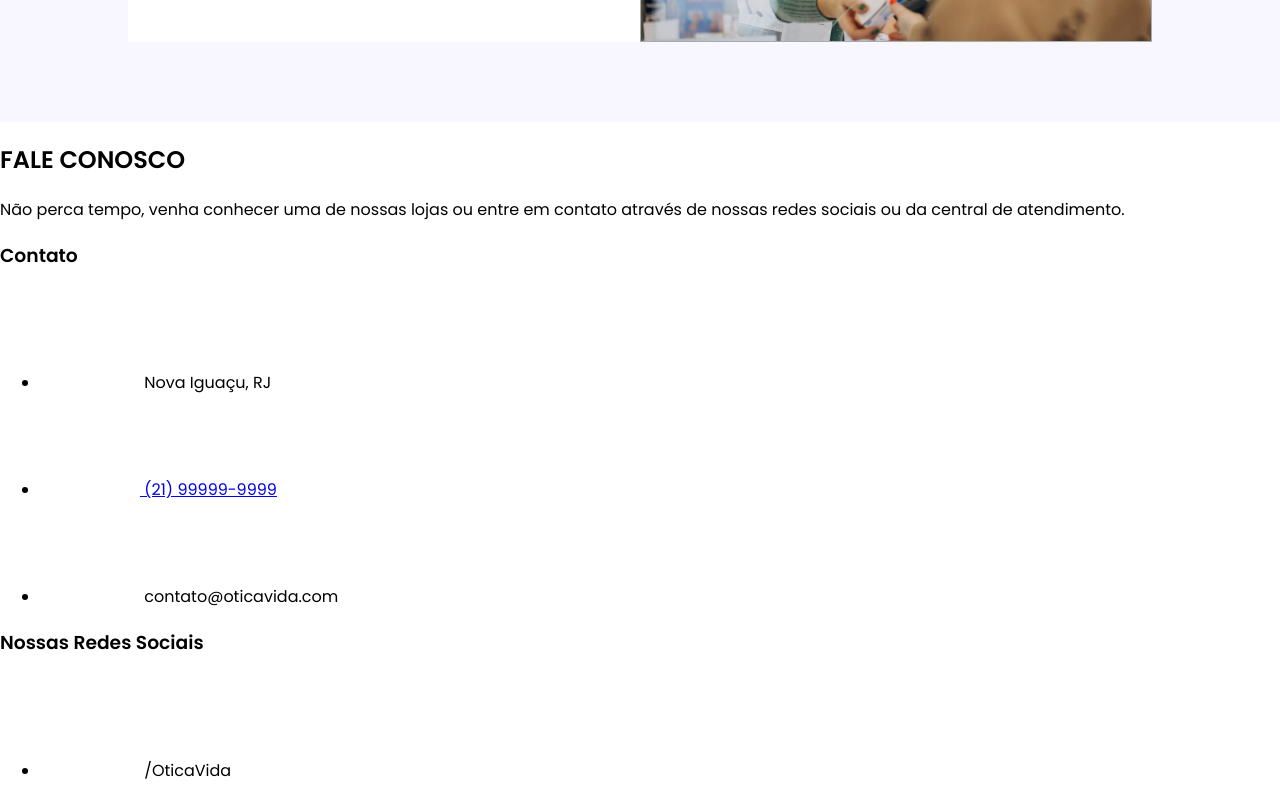
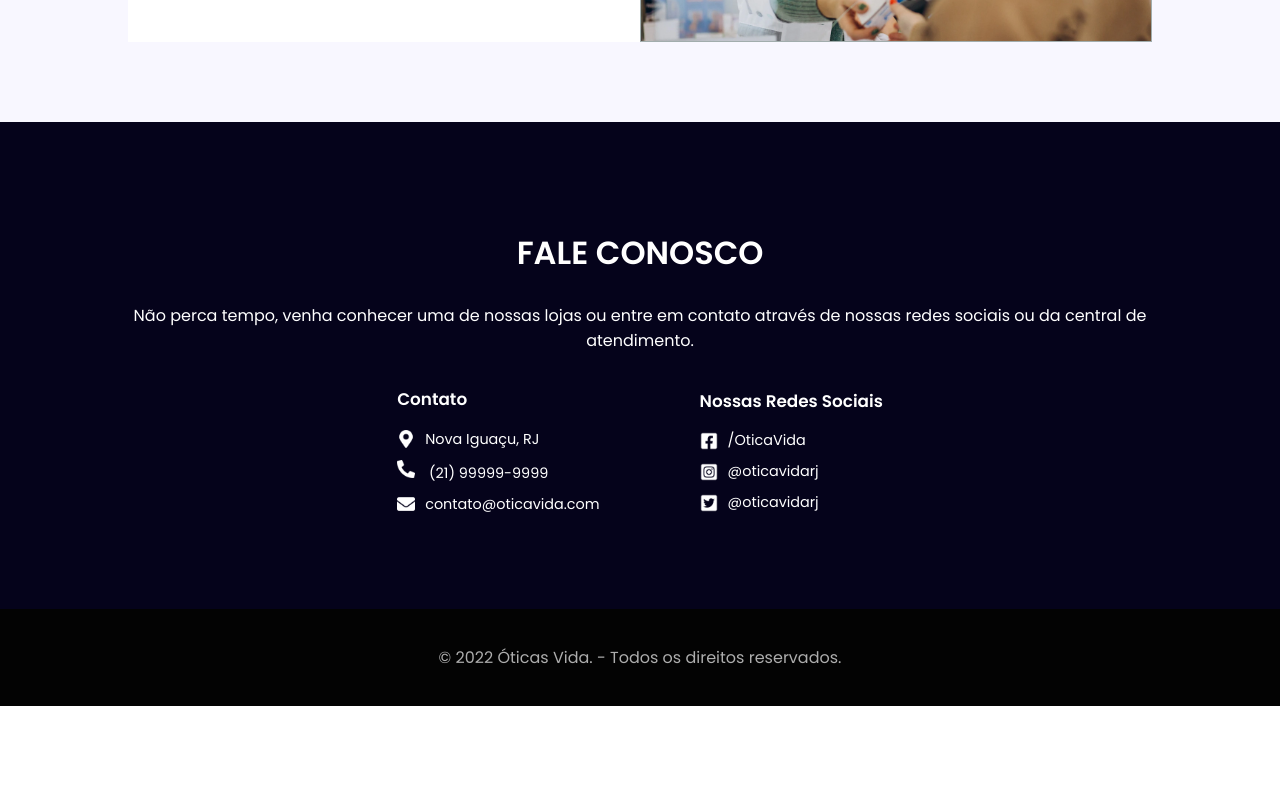
Before and after one commit to dev-jefferson-lopes/projeto-13-react, a React (Vite) app: page / in a window 1280 px wide. Shown: the part 2920-3720 px from the top of the page. After the commit the page ends 3626 px from the top, so only its background shows below. Built offline with nearby package versions, Linux system fonts and the light colour scheme; a web font is replaced by a local one.

Commit message:
Fim da estilização

```diff
--- a/src/components/Footer/index.jsx
+++ b/src/components/Footer/index.jsx
@@ -1,4 +1,5 @@
 import React from "react"
+import "./index.scss"
 
 export default function Footer() {
     return (
--- a/src/components/Footer/index.scss
+++ b/src/components/Footer/index.scss
@@ -0,0 +1,6 @@
+footer{
+    background-color: #030303;
+    text-align: center;
+    color: #adadad;
+    padding: 20px;
+}
--- a/src/components/Main/SecaoContato/index.jsx
+++ b/src/components/Main/SecaoContato/index.jsx
@@ -1,12 +1,13 @@
 import React from "react";
+import "./index.scss"
 
 export default function SecaoContato(){
     return(
-        <section>
-           <div>
-            <h2>FALE CONOSCO</h2>
+        <section className="secao-contanto">
+           <div className="section-container">
+            <h2 className="sub-title">FALE CONOSCO</h2>
             <p>Não perca tempo, venha conhecer uma de nossas lojas ou entre em contato através de nossas redes sociais ou da central de atendimento.</p>
-            <div>
+            <div className="box-contato">
                 <div>
                     <h3>Contato</h3>
                     <ul>
--- a/src/components/Main/SecaoContato/index.scss
+++ b/src/components/Main/SecaoContato/index.scss
@@ -0,0 +1,40 @@
+.secao-contanto{
+    width: 100%;
+    color: #fff;
+    padding: 80px 20px;
+    background-color: #05031b;
+    text-align: center;
+}
+
+.box-contato{
+    font-size: 0.9em;
+    display: flex;
+    justify-content: center;
+    align-items: center;
+    text-align: left;
+}
+
+.box-contato div{
+    margin: 0 50px;
+}
+
+.box-contato ul {
+    padding: 0;
+}
+
+.box-contato li{
+    margin: 10px 0;
+    list-style: none;
+    display: flex;
+    align-items: center;
+}
+
+.box-contato img{
+    width: 18px;
+    margin-right: 10px;
+}
+
+.box-contato a{
+    color: #fff;
+    text-decoration: none;
+}
```
